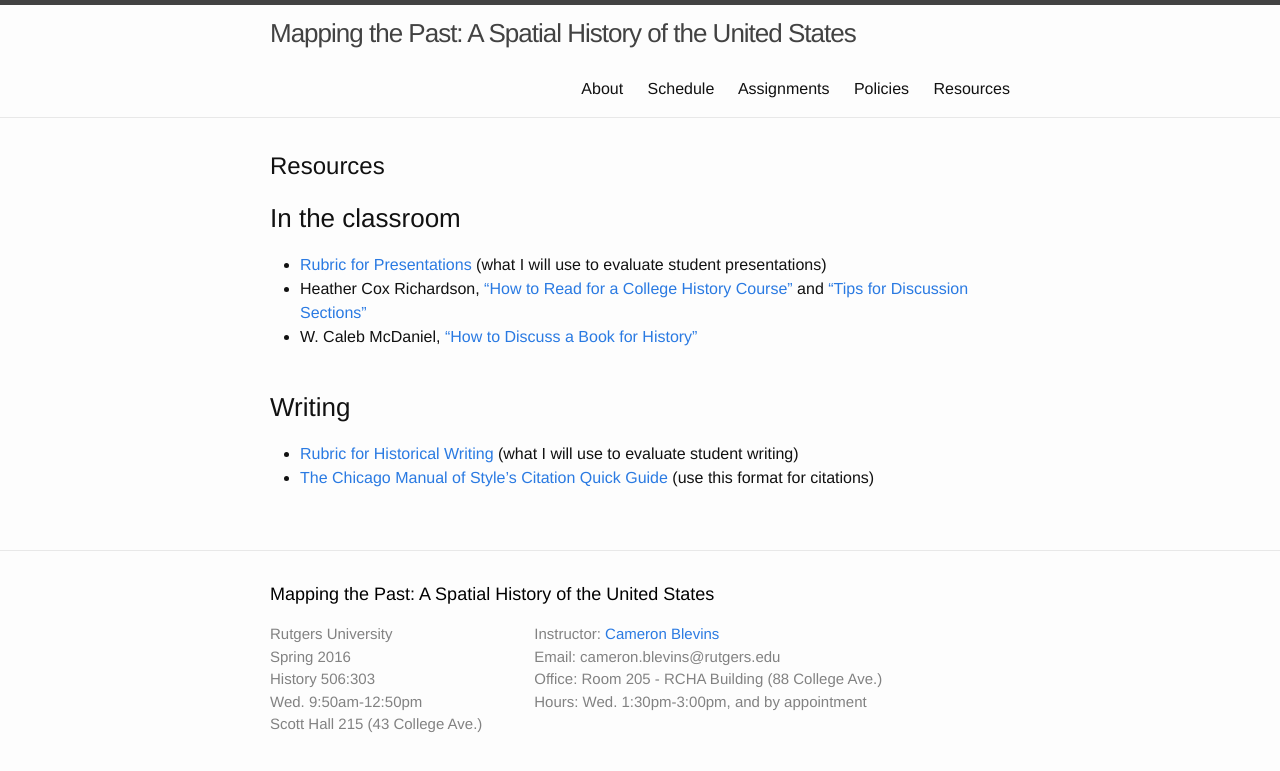
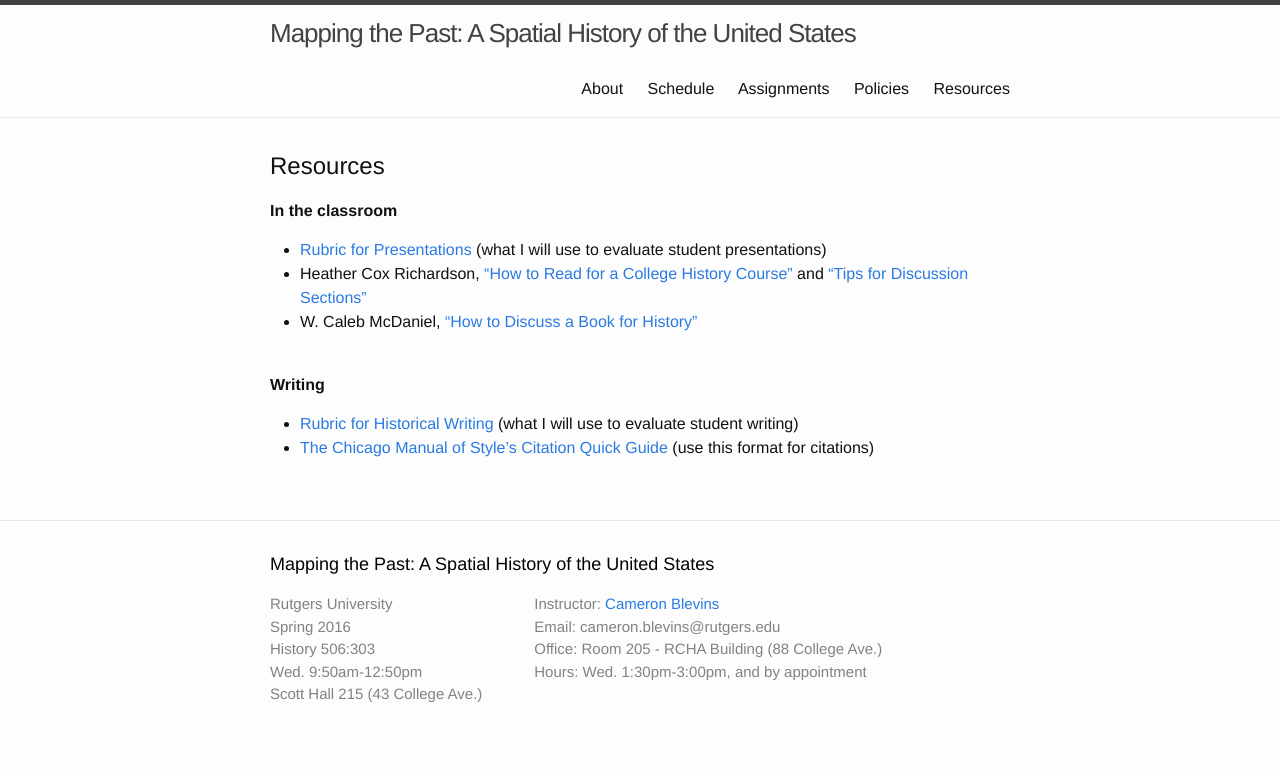
Before and after one commit to cblevins/mtp2016, a Jekyll site: the page built from resources.md, in a window 1280 px wide. Shown: the top 771 px of the page. Built offline with Jekyll 4.4.1, drawn with Linux system fonts in a browser that asks for light colours.

```diff
--- a/resources.md
+++ b/resources.md
@@ -4,14 +4,13 @@ title: Resources
 permalink: /resources/
 order: 5
 ---
-
-<h3>In the classroom</h3>
+**In the classroom**
 
 - [Rubric for Presentations]({{site.baseurl}}/presentation-rubric.pdf) (what I will use to evaluate student presentations)
 - Heather Cox Richardson, ["How to Read for a College History Course"](http://histsociety.blogspot.com/2009/05/richardsons-rules-of-order-part-iv-how.html) and ["Tips for Discussion Sections"](http://histsociety.blogspot.com/2009/06/richardsons-rules-of-order-part-v-tips.html)
 - W. Caleb McDaniel, ["How to Discuss a Book for History"](http://wcm1.web.rice.edu/howtodiscuss.html)<br><br>
 
-### Writing
+**Writing**
 
 - [Rubric for Historical Writing]({{site.baseurl}}/writing-rubric.pdf) (what I will use to evaluate student writing)
 - [The Chicago Manual of Style’s Citation Quick Guide](http://www.chicagomanualofstyle.org/tools_citationguide.html) (use this format for citations)
```
